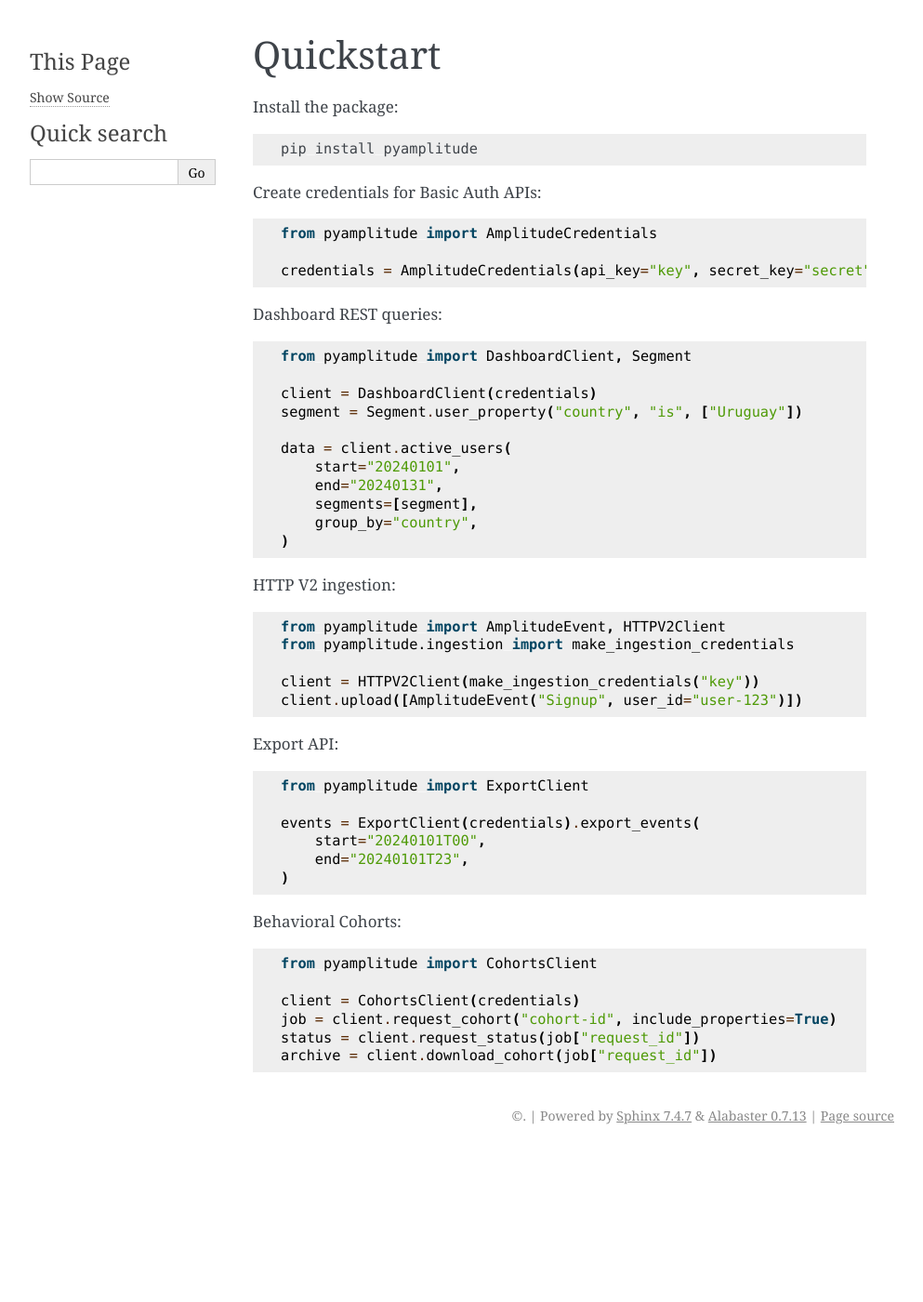
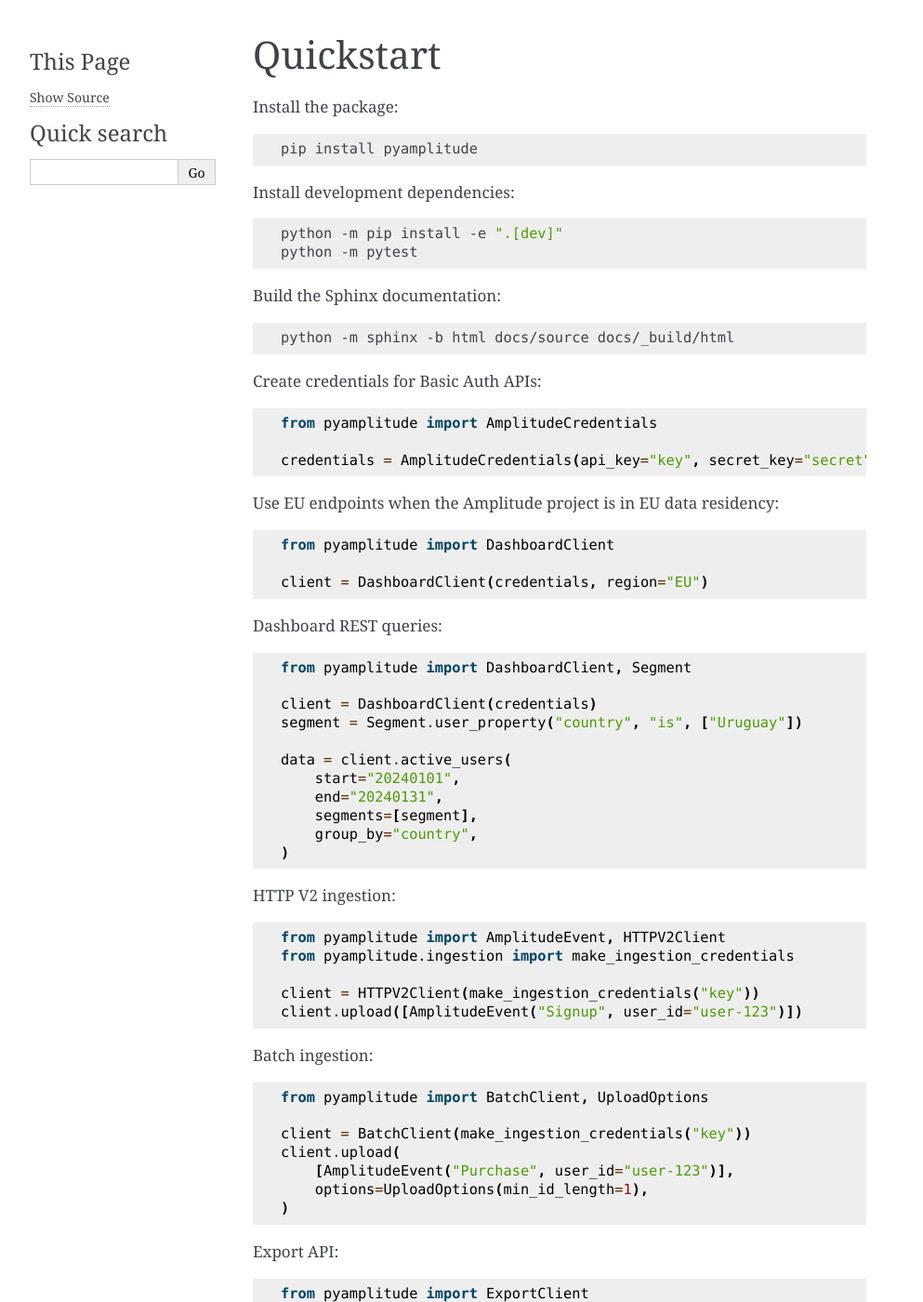
Before and after one commit to marmurar/pyamplitude, a Sphinx documentation site: the page built from docs/source/quickstart.rst, in a window 1280 px wide and 1400 px high. Shown: the whole window at 93% size, without its empty margins (148-1141 px from the left). Built offline with Sphinx 7.4.7, drawn with Linux system fonts in a browser that asks for light colours; some of the changed text lies outside the part shown.

Commit message:
Update badges and Sphinx docs

```diff
--- a/docs/source/quickstart.rst
+++ b/docs/source/quickstart.rst
@@ -7,6 +7,19 @@
 
    pip install pyamplitude
 
+Install development dependencies:
+
+.. code-block:: bash
+
+   python -m pip install -e ".[dev]"
+   python -m pytest
+
+Build the Sphinx documentation:
+
+.. code-block:: bash
+
+   python -m sphinx -b html docs/source docs/_build/html
+
 Create credentials for Basic Auth APIs:
 
 .. code-block:: python
@@ -14,6 +27,14 @@
    from pyamplitude import AmplitudeCredentials
 
    credentials = AmplitudeCredentials(api_key="key", secret_key="secret")
+
+Use EU endpoints when the Amplitude project is in EU data residency:
+
+.. code-block:: python
+
+   from pyamplitude import DashboardClient
+
+   client = DashboardClient(credentials, region="EU")
 
 Dashboard REST queries:
 
@@ -41,6 +62,18 @@
    client = HTTPV2Client(make_ingestion_credentials("key"))
    client.upload([AmplitudeEvent("Signup", user_id="user-123")])
 
+Batch ingestion:
+
+.. code-block:: python
+
+   from pyamplitude import BatchClient, UploadOptions
+
+   client = BatchClient(make_ingestion_credentials("key"))
+   client.upload(
+       [AmplitudeEvent("Purchase", user_id="user-123")],
+       options=UploadOptions(min_id_length=1),
+   )
+
 Export API:
 
 .. code-block:: python
@@ -62,3 +95,12 @@
    job = client.request_cohort("cohort-id", include_properties=True)
    status = client.request_status(job["request_id"])
    archive = client.download_cohort(job["request_id"])
+
+Compatibility imports:
+
+.. code-block:: python
+
+   from pyamplitude.amplituderestapi import AmplitudeRestApi
+   from pyamplitude.behavioralcohortsapi import BehavioralCohortsApi
+   from pyamplitude.exportapi import AmplitudeExportApi
+   from pyamplitude.projectshandler import ProjectsHandler
```
Also changed, not shown: README.md (+9 -0 lines), docs/source/current_api.rst (+20 -2 lines), docs/source/index.rst (+21 -0 lines), docs/source/offline_testing.rst (+23 -0 lines), docs/source/reference.rst (+13 -0 lines), docs/source/status.rst (added, +54 -0 lines), 1 other file.
